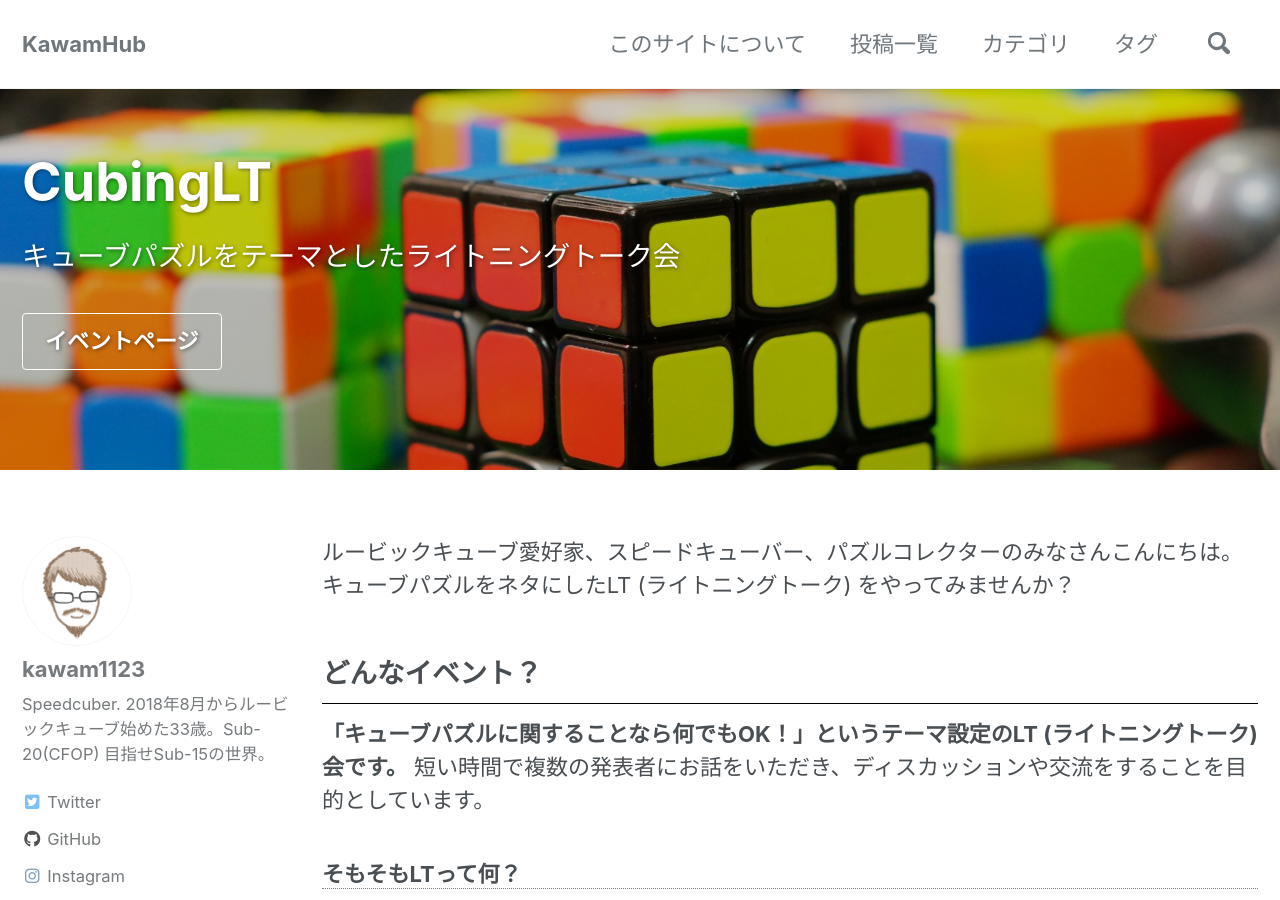
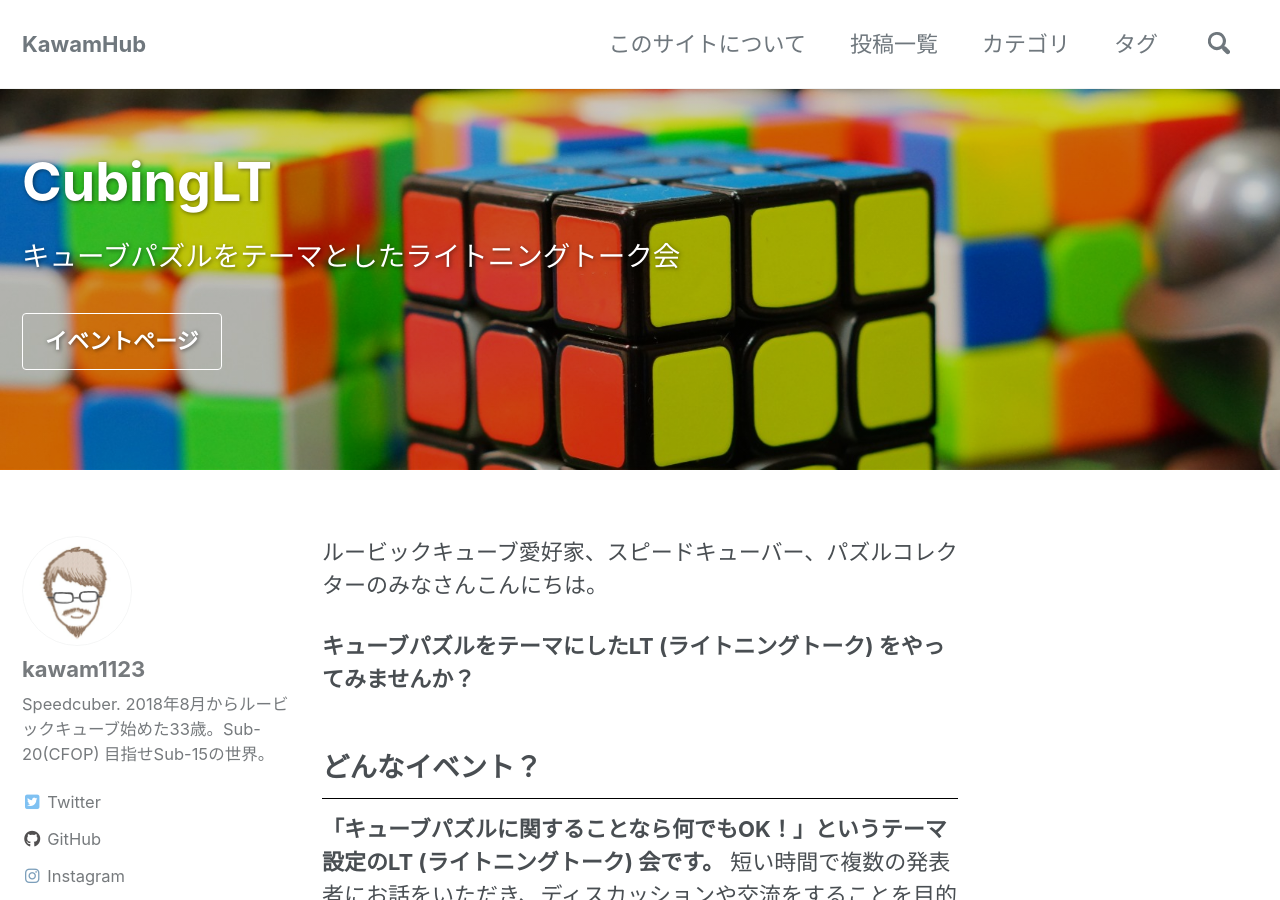
Before and after one commit to kawam1123/kawam1123.github.io, a Jekyll site: the page built from _posts/cubinglt/2020-07-05-cubinglt.md, in a window 1280 px wide and 900 px high. Built offline with Jekyll 4.4.1, drawn with Linux system fonts in a browser that asks for light colours; cached includes are drawn as plain includes; nearby versions of some CDN libraries; some web fonts are replaced.

Commit message:
誤字修正

```diff
--- a/_posts/cubinglt/2020-07-05-cubinglt.md
+++ b/_posts/cubinglt/2020-07-05-cubinglt.md
@@ -3,9 +3,9 @@ title: CubingLT
 excerpt: キューブパズルをテーマとしたライトニングトーク会
 description: キューブパズルをテーマとしたライトニングトーク会、CubingLTについて紹介します。
 header:
+  og_image: /assets/img/cubingLT-header.png
   overlay_image:  /assets/img/cubinglt-splash-header.jpg
   overlay_filter: 0.2
-  image: /assets/img/cubingLT-header.png
   teaser: /assets/img/cubingLT-header.png
   actions:
     - label: "イベントページ"
@@ -17,13 +17,15 @@ categories:
 tags:
   - コミュニティ
 layout: single
-classes: wide
+
 author_profile: true
 sidebar: true
 permalink: /cubinglt/
 ---
 
-ルービックキューブ愛好家、スピードキューバー、パズルコレクターのみなさんこんにちは。キューブパズルをネタにしたLT (ライトニングトーク) をやってみませんか？
+ルービックキューブ愛好家、スピードキューバー、パズルコレクターのみなさんこんにちは。
+
+**キューブパズルをテーマにしたLT (ライトニングトーク) をやってみませんか？**
 
 ## どんなイベント？
 **「キューブパズルに関することなら何でもOK！」というテーマ設定のLT (ライトニングトーク) 会です。** 短い時間で複数の発表者にお話をいただき、ディスカッションや交流をすることを目的としています。
```
